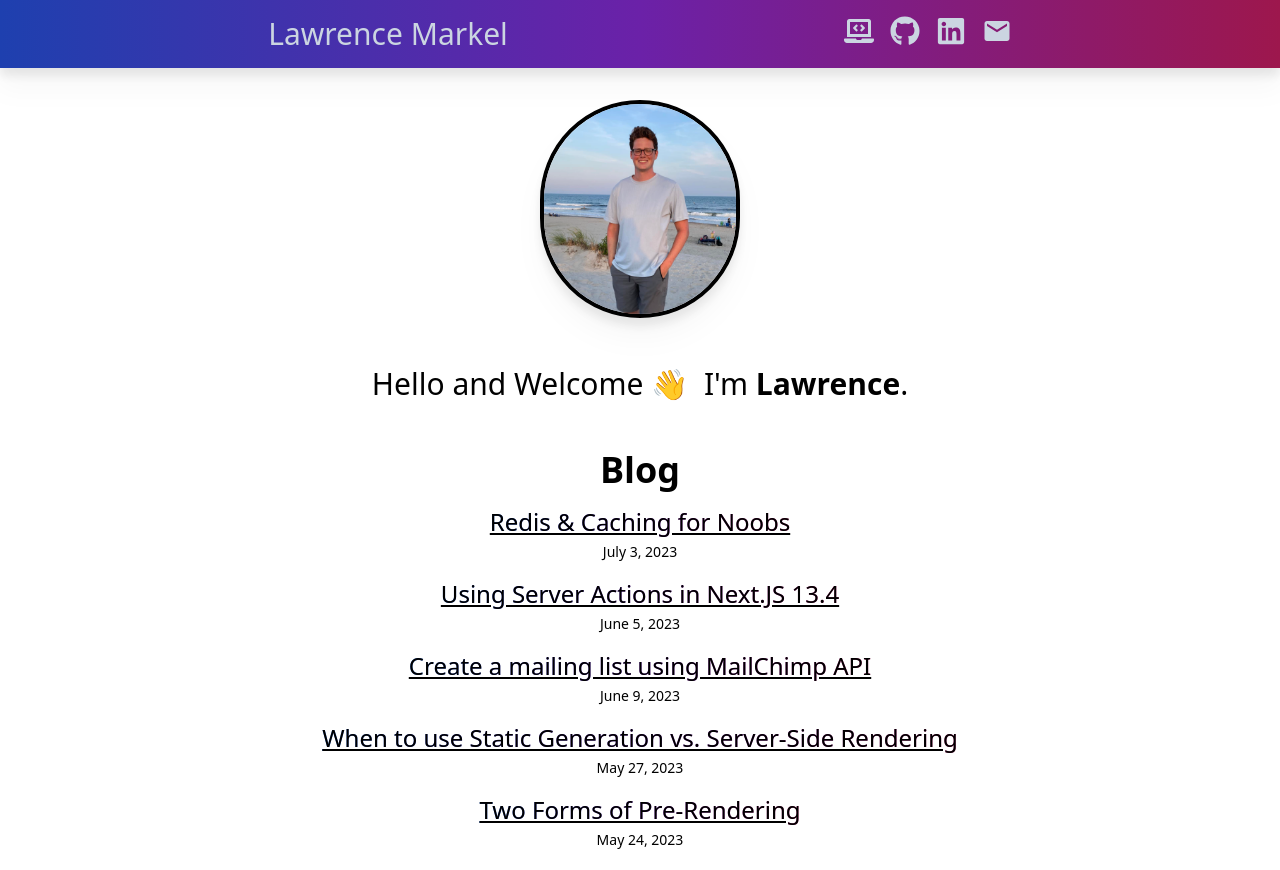
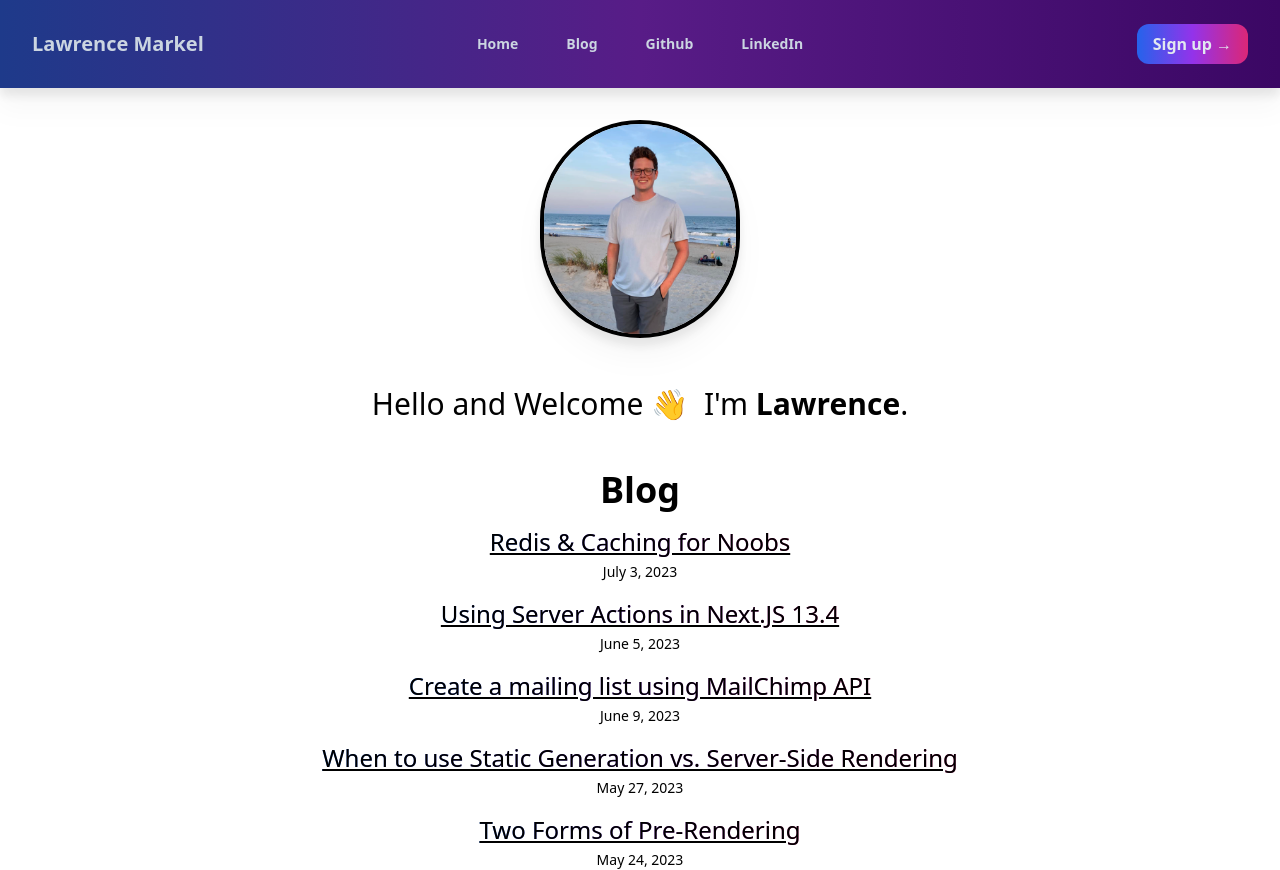
Before and after one commit to AshyLarryM/blog-app-next-demo, a Next.js app: page / in a window 1280 px wide. Built offline with nearby package versions, Linux system fonts and the light colour scheme.

Commit message:
New Navigation

```diff
--- a/app/components/Navbar.tsx
+++ b/app/components/Navbar.tsx
@@ -1,32 +1,125 @@
-import React from 'react'
+// import React from 'react'
+// import Link from 'next/link'
+// import { FaLaptopCode, FaGithub, FaLinkedin } from 'react-icons/fa'
+// import { MdEmail } from 'react-icons/md'
+
+// export default function Navbar() {
+//   return (
+//     <nav className='bg-gradient-to-r from-blue-800 via-purple-800 to-pink-800 p-4 sticky top-0 drop-shadow-xl z-10'>
+//         <div className='prose prose-xl mx-auto flex justify-between flex-col sm:flex-row'>
+//           <h1 className='text-3xl font-bold text-white grid place-content-center mb-2 md:mb-0'>
+//             <Link href='/' className='text-slate-300 no-underline hover:text-sky-100'>
+//               Lawrence Markel
+//             </Link>
+//           </h1>
+//           <div className='flex flex-row justify-center sm:justify-evenly align-middle gap-4 text-white text-2xl lg:text-3xl'>
+//               <Link className="text-slate-300 hover:text-slate-100" href="https://www.lawrencemarkel.com/">
+//                 <FaLaptopCode />
+//               </Link>
+//               <Link className="text-slate-300 hover:text-slate-100" href="https://github.com/AshyLarryM">
+//                 <FaGithub/>
+//               </Link>
+//               <Link className="text-slate-300 hover:text-slate-100" href="https://www.linkedin.com/in/lawrence-markel-9687a721b/">
+//                 <FaLinkedin />
+//               </Link>
+//               <Link href='/newsletter' className='text-slate-300 no-underline hover:text-slate-100'>
+//                 <MdEmail />
+//             </Link>
+//           </div>
+//         </div>
+//     </nav>
+//   )
+// }
+'use client'
+import { useState } from 'react'
+import { Dialog } from '@headlessui/react'
+import { Bars3Icon, XMarkIcon } from '@heroicons/react/24/outline'
 import Link from 'next/link'
-import { FaLaptopCode, FaGithub, FaLinkedin } from 'react-icons/fa'
-import { MdEmail } from 'react-icons/md'
 
-export default function Navbar() {
+const navigation = [
+  { name: 'Home', href: '/' },
+  { name: 'Blog', href: '/' },
+  { name: 'Github', href: 'https://github.com/AshyLarryM' },
+  { name: 'LinkedIn', href: 'https://www.linkedin.com/in/lawrence-markel-9687a721b/' },
+]
+
+export default function Example() {
+  const [mobileMenuOpen, setMobileMenuOpen] = useState(false)
+
   return (
-    <nav className='bg-gradient-to-r from-blue-800 via-purple-800 to-pink-800 p-4 sticky top-0 drop-shadow-xl z-10'>
-        <div className='prose prose-xl mx-auto flex justify-between flex-col sm:flex-row'>
-          <h1 className='text-3xl font-bold text-white grid place-content-center mb-2 md:mb-0'>
-            <Link href='/' className='text-slate-300 no-underline hover:text-sky-100'>
-              Lawrence Markel
-            </Link>
-          </h1>
-          <div className='flex flex-row justify-center sm:justify-evenly align-middle gap-4 text-white text-2xl lg:text-3xl'>
-              <Link className="text-slate-300 hover:text-slate-100" href="https://www.lawrencemarkel.com/">
-                <FaLaptopCode />
-              </Link>
-              <Link className="text-slate-300 hover:text-slate-100" href="https://github.com/AshyLarryM">
-                <FaGithub/>
-              </Link>
-              <Link className="text-slate-300 hover:text-slate-100" href="https://www.linkedin.com/in/lawrence-markel-9687a721b/">
-                <FaLinkedin />
-              </Link>
-              <Link href='/newsletter' className='text-slate-300 no-underline hover:text-slate-100'>
-                <MdEmail />
-            </Link>
+    <header className="bg-gradient-to-r from-blue-900 via-purple-900 to-purple-950 sticky top-0 drop-shadow-xl z-10">
+      <nav className="mx-auto flex max-w-7xl items-center justify-between p-6 lg:px-8" aria-label="Global">
+        <div className="flex lg:flex-1">
+        <Link href='/' className='text-slate-300 font-bold text-xl no-underline hover:text-sky-100'>
+          Lawrence Markel
+        </Link>
+        </div>
+        <div className="flex lg:hidden">
+          <button
+            type="button"
+            className="-m-2.5 inline-flex items-center justify-center rounded-md p-2.5 text-slate-100"
+            onClick={() => setMobileMenuOpen(true)}
+          >
+            <span className="sr-only">Open main menu</span>
+            <Bars3Icon className="h-6 w-6" aria-hidden="true" />
+          </button>
+        </div>
+        <div className="hidden lg:flex lg:gap-x-12">
+          {navigation.map((item) => (
+            <a key={item.name} href={item.href} className="text-sm font-semibold leading-6 text-slate-300 hover:text-slate-100">
+              {item.name}
+            </a>
+          ))}
+        </div>
+        <div className="hidden lg:flex lg:flex-1 lg:justify-end">
+          <button className='py-2 px-4 bg-gradient-to-r from-blue-600 via-purple-600 to-pink-600 rounded-xl hover:bg-gradient-to-r hover:from-blue-500 hover:via-purple-500 hover:to-pink-500'>
+          <a href="/newsletter" className="text-md font-bold leading-6 text-slate-200">
+            Sign up <span aria-hidden="true">&rarr;</span>
+          </a>
+          </button>
+        </div>
+      </nav>
+      <Dialog as="div" className="lg:hidden" open={mobileMenuOpen} onClose={setMobileMenuOpen}>
+        <div className="fixed inset-0 z-10" />
+        <Dialog.Panel className="fixed inset-y-0 right-0 z-10 w-full overflow-y-auto bg-gradient-to-r from-blue-950 to-purple-950 px-6 py-6 sm:max-w-sm sm:ring-1 sm:ring-gray-900/10">
+          <div className="flex items-center justify-between">
+            <a href="/" className="-m-1.5 p-1.5 font-bold text-xl text-transparent bg-clip-text bg-gradient-to-r from-blue-500 via-purple-500 to-pink-500">
+              <h1>Lawrence Markel</h1>
+            </a>
+            <button
+              type="button"
+              className="-m-2.5 rounded-md p-2.5 text-slate-100"
+              onClick={() => setMobileMenuOpen(false)}
+            >
+              <span className="sr-only">Close menu</span>
+              <XMarkIcon className="h-6 w-6" aria-hidden="true" />
+            </button>
           </div>
-        </div>
-    </nav>
+          <div className="mt-6 flow-root">
+            <div className="-my-6 divide-y divide-gray-500/10">
+              <div className="space-y-2 py-6">
+                {navigation.map((item) => (
+                  <a
+                    key={item.name}
+                    href={item.href}
+                    className="-mx-3 block rounded-lg px-3 py-2 text-base font-semibold leading-7 text-slate-200 hover:bg-gradient-to-r from-blue-800 to-purple-800 hover:text-slate-100"
+                  >
+                    {item.name}
+                  </a>
+                ))}
+              </div>
+              <div className="py-6">
+                <a
+                  href="/newsletter"
+                  className="-mx-3 block rounded-lg px-3 py-2.5 text-base font-bold leading-7 text-pink-400 hover:bg-gradient-to-r from-blue-800 to-purple-800 hover:text-pink-400"
+                >
+                  Sign Up For Updates
+                </a>
+              </div>
+            </div>
+          </div>
+        </Dialog.Panel>
+      </Dialog>
+    </header>
   )
 }
--- a/package.json
+++ b/package.json
@@ -9,6 +9,7 @@
     "lint": "next lint"
   },
   "dependencies": {
+    "@headlessui/react": "^1.7.15",
     "@heroicons/react": "^2.0.18",
     "@mailchimp/mailchimp_marketing": "^3.0.80",
     "@types/node": "20.2.5",
```
Also changed, not shown: 1 other file (tests, documents, lock files or other folders).
